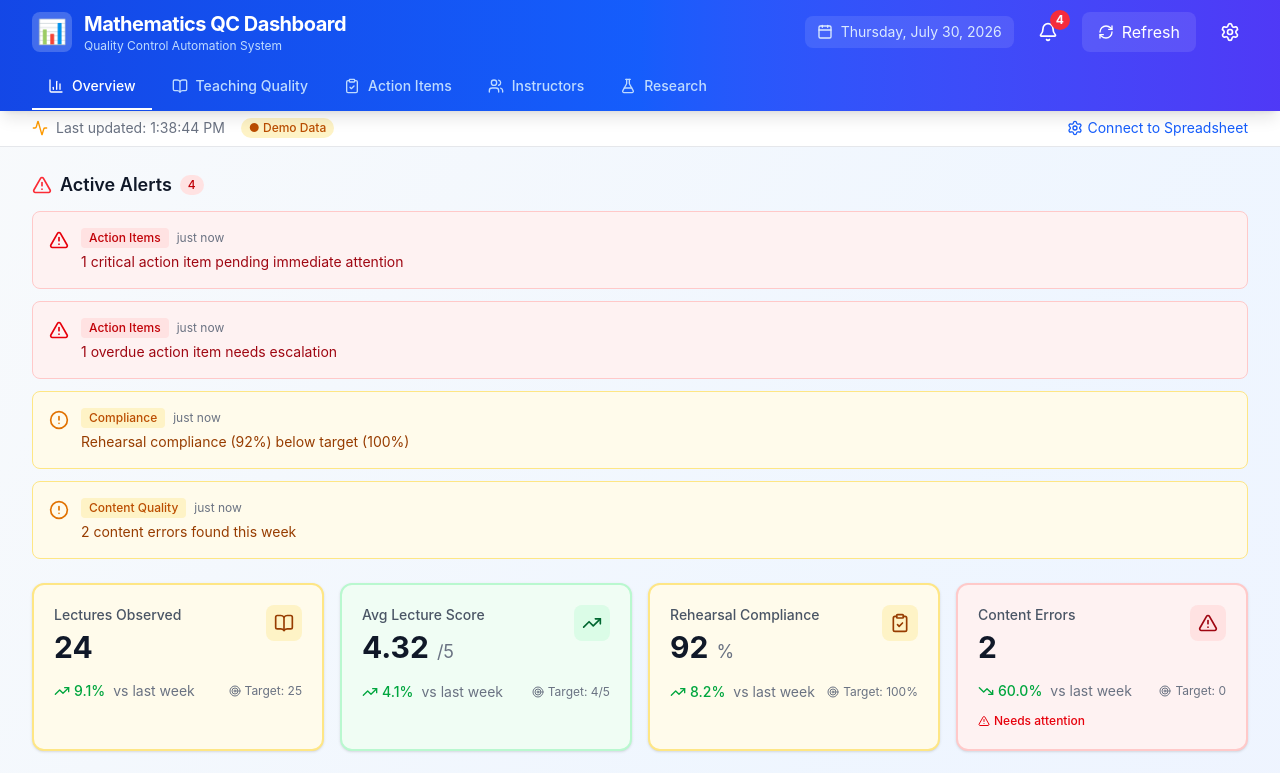
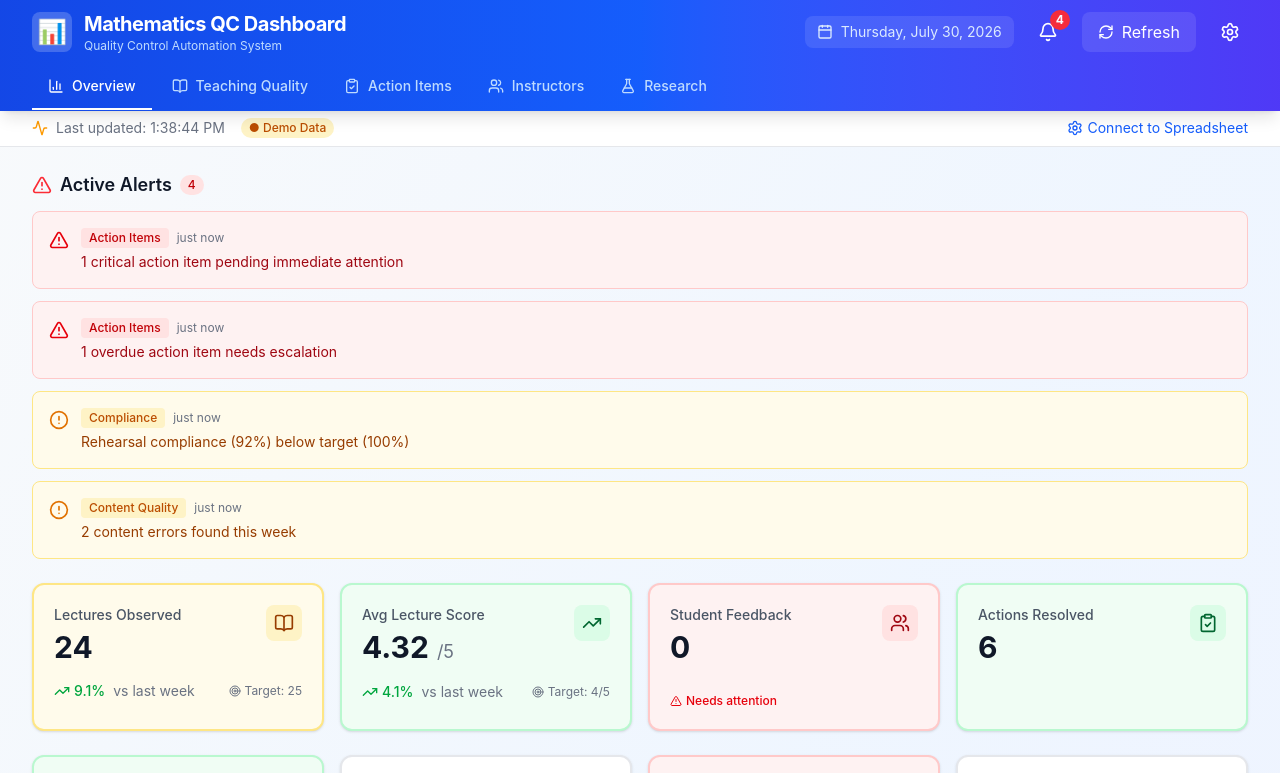
Before and after one commit to maithilrahuljha/Maths-QC-NST, a React (Vite) app: page / in a window 1280 px wide. Shown: the top 773 px of the page. Built offline with nearby package versions, Linux system fonts and the light colour scheme.

Commit message:
Replace KPICards for feedback and actions resolved

```diff
--- a/src/App.tsx
+++ b/src/App.tsx
@@ -264,45 +264,37 @@ function App() {
                 status={getKPIStatus(data.kpis.avgLectureScore.current, data.kpis.avgLectureScore.target || 4.0)}
               />
               <KPICard
-                title="Rehearsal Compliance"
-                value={data.kpis.rehearsalCompliance.current}
-                suffix="%"
-                change={data.kpis.rehearsalCompliance.change}
-                target={data.kpis.rehearsalCompliance.target}
-                icon={<ClipboardCheck className="w-5 h-5" />}
-                status={getKPIStatus(data.kpis.rehearsalCompliance.current, data.kpis.rehearsalCompliance.target || 100)}
+                title="Student Feedback"
+                value={data.kpis.feedbackCount?.current || 0}
+                change={data.kpis.feedbackCount?.change}
+                target={data.kpis.feedbackCount?.target}
+                icon={<Users className="w-5 h-5" />}
+                status={getKPIStatus(data.kpis.feedbackCount?.current || 0, data.kpis.feedbackCount?.target || 10)}
               />
               <KPICard
-                title="Content Errors"
-                value={data.kpis.contentErrors.current}
-                change={data.kpis.contentErrors.change}
-                target={data.kpis.contentErrors.target}
-                lowerIsBetter={true}
-                icon={<AlertTriangle className="w-5 h-5" />}
-                status={getKPIStatus(data.kpis.contentErrors.current, data.kpis.contentErrors.target || 0, true)}
+                title="Actions Resolved"
+                value={data.kpis.actionsResolved.current}
+                icon={<ClipboardCheck className="w-5 h-5" />}
+                status="success"
               />
             </div>
 
             {/* Second Row KPIs */}
             <div className="grid grid-cols-1 sm:grid-cols-2 lg:grid-cols-4 gap-4 mb-6">
               <KPICard
-                title="Student Satisfaction"
+                title="Avg Faculty Score"
                 value={data.kpis.studentSatisfaction.current.toFixed(2)}
                 suffix="/5"
                 change={data.kpis.studentSatisfaction.change}
                 target={data.kpis.studentSatisfaction.target}
-                icon={<Users className="w-5 h-5" />}
+                icon={<TrendingUp className="w-5 h-5" />}
                 status={getKPIStatus(data.kpis.studentSatisfaction.current, data.kpis.studentSatisfaction.target || 4.0)}
               />
               <KPICard
-                title="Assessment Error Rate"
-                value={data.kpis.assessmentErrorRate.current.toFixed(1)}
-                suffix="%"
-                change={data.kpis.assessmentErrorRate.change}
-                target={data.kpis.assessmentErrorRate.target}
-                lowerIsBetter={true}
+                title="Assessments Reviewed"
+                value={data.kpis.assessmentsReviewed.current}
                 icon={<FileText className="w-5 h-5" />}
-                status={getKPIStatus(data.kpis.assessmentErrorRate.current, data.kpis.assessmentErrorRate.target || 1, true)}
+                status="neutral"
               />
               <KPICard
                 title="Open Actions"
```
